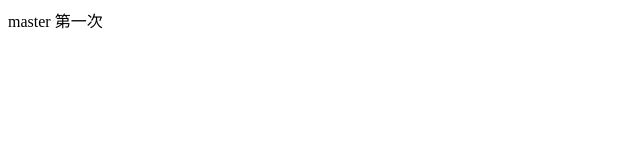
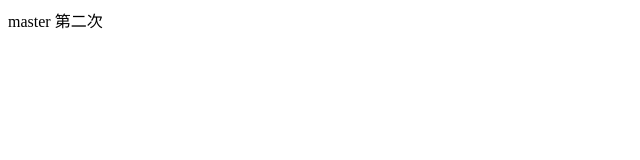
Before and after one commit to xyp0318/xingqiwu, a plain HTML site: page index.html in a window 1280 px wide. Shown: the full height of the page, 0-640 px from the left. Drawn offline with Linux system fonts and the light colour scheme.

Commit message:
master 第二次

```diff
--- a/index.html
+++ b/index.html
@@ -9,7 +9,7 @@
 </head>
 
 <body>
-    master 第一次
+    master 第二次
 </body>
 
 </html>
```
